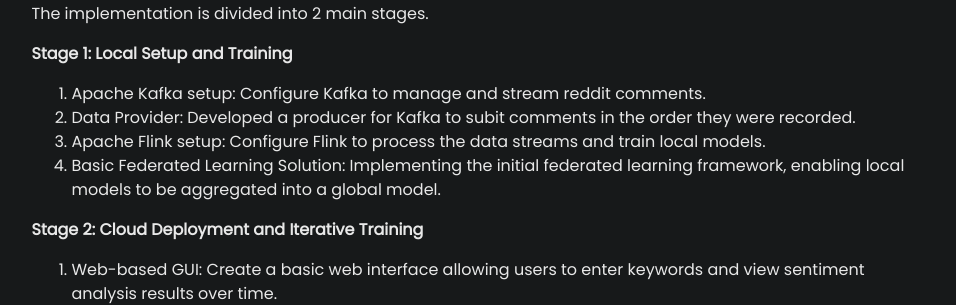
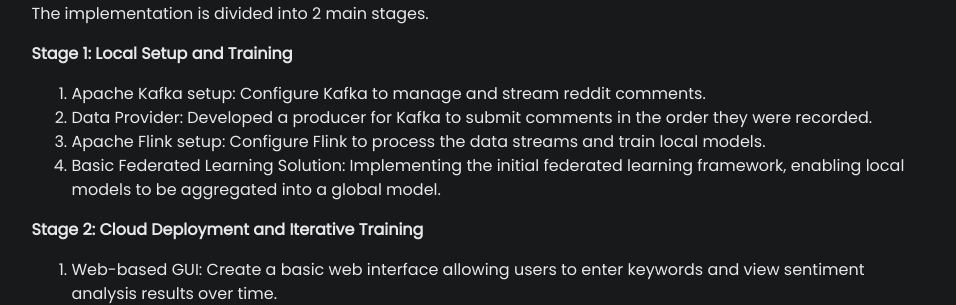
Before and after one commit to tiramdasg/tiramdasg.github.io, a Jekyll site: the page built from _projects/Federated-sentiment-analysis.md, in a window 1280 px wide. Shown: the part 1102-1407 px from the top of the page, without its empty margins (161-1117 px from the left). Built offline with Jekyll 4.4.1, drawn with Linux system fonts in a browser that asks for light colours.

Commit message:
Update Federated-sentiment-analysis.md

```diff
--- a/_projects/Federated-sentiment-analysis.md
+++ b/_projects/Federated-sentiment-analysis.md
@@ -27,7 +27,7 @@
 
 **Stage 1: Local Setup and Training**
 1. Apache Kafka setup: Configure Kafka to manage and stream reddit comments.
-2. Data Provider: Developed a producer for Kafka to subit comments in the order they were recorded.
+2. Data Provider: Developed a producer for Kafka to submit comments in the order they were recorded.
 3. Apache Flink setup: Configure Flink to process the data streams and train local models.
 4. Basic Federated Learning Solution: Implementing the initial federated learning framework, enabling local models to be aggregated into a global model.
 
```
